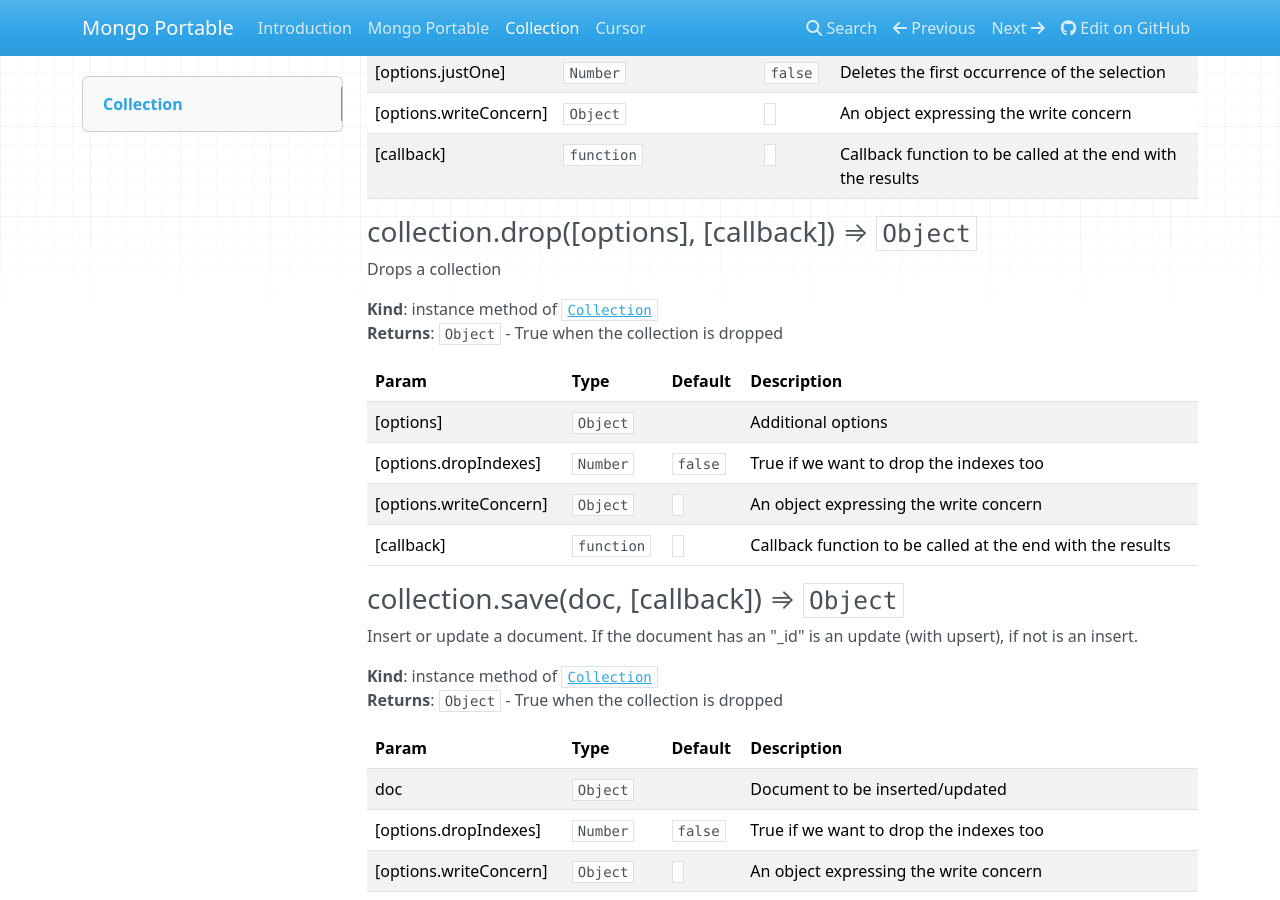
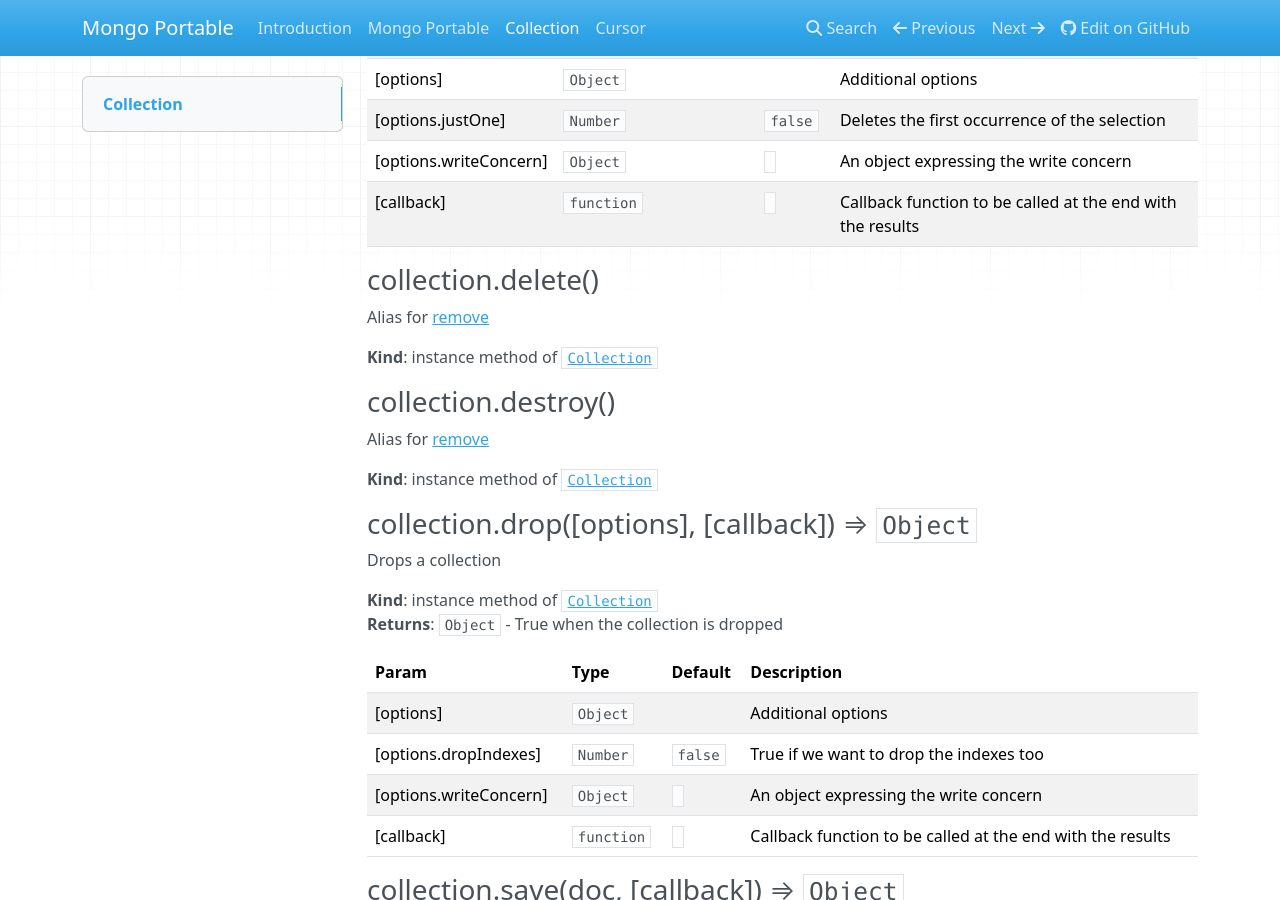
Before and after one commit to EastolfiWebDev/MongoPortable, an MkDocs documentation site: the page built from api/Collection.md, in a window 1280 px wide and 900 px high, scrolled down 3870 px. Built offline with MkDocs 1.6.1, drawn with Linux system fonts in a browser that asks for light colours; nearby versions of some CDN libraries; old or Windows-style settings are respelled for this version of MkDocs.

```diff
--- a/api/Collection.md
+++ b/api/Collection.md
@@ -13,6 +13,8 @@
     * [.findOne([selection], [fields], [options], [callback])](#Collection+findOne) ⇒ <code>Object</code>
     * [.update([selection], [update], [options], [callback])](#Collection+update) ⇒ <code>Object</code>
     * [.remove([selection], [options], [callback])](#Collection+remove) ⇒ <code>Object</code>
+    * [.delete()](#Collection+delete)
+    * [.destroy()](#Collection+destroy)
     * [.drop([options], [callback])](#Collection+drop) ⇒ <code>Object</code>
     * [.save(doc, [callback])](#Collection+save) ⇒ <code>Object</code>
 
@@ -117,6 +119,18 @@
 | [options.writeConcern] | <code>Object</code> | <code></code> | An object expressing the write concern |
 | [callback] | <code>function</code> | <code></code> | Callback function to be called at the end with the results |
 
+<a name="Collection+delete"></a>
+
+### collection.delete()
+Alias for [remove](#Collection+remove)
+
+**Kind**: instance method of <code>[Collection](#Collection)</code>
+<a name="Collection+destroy"></a>
+
+### collection.destroy()
+Alias for [remove](#Collection+remove)
+
+**Kind**: instance method of <code>[Collection](#Collection)</code>
 <a name="Collection+drop"></a>
 
 ### collection.drop([options], [callback]) ⇒ <code>Object</code>
--- a/package.json
+++ b/package.json
@@ -41,8 +41,8 @@
   "scripts": {
     "test": "grunt run_test",
     "preversion": "npm test",
-    "version": "make build_all && git add -A lib && git add -A doc",
-    "postversion": "git push -u origin && git push --follow-tags -u origin"
+    "version": "make build_all && git add -A lib && git add -A doc && git add -A api",
+    "postversion": "git push -u origin && git push --follow-tags -u origin && npm publish"
   },
   "repository": {
     "type": "git",
```
Also changed, not shown: README.md (+6 -6 lines), api/documentation.md (+14 -0 lines), 1 other file.
